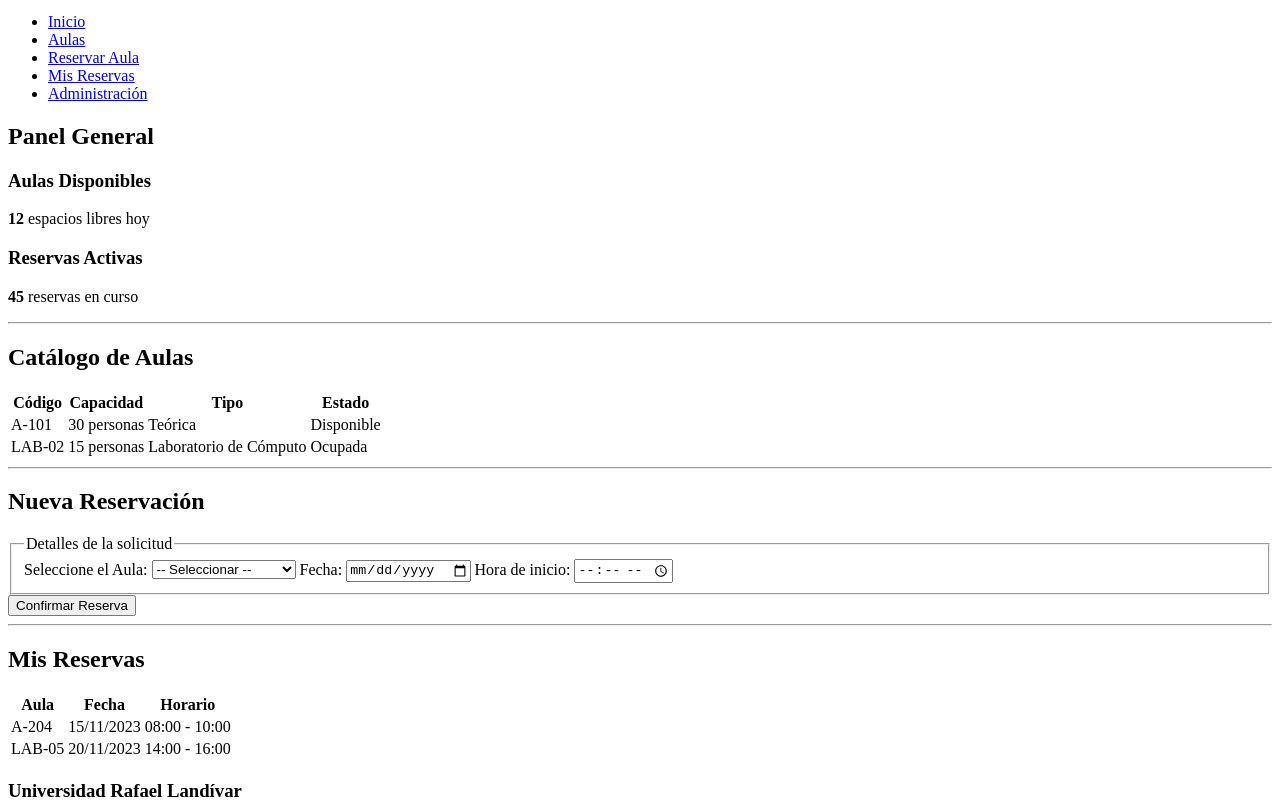
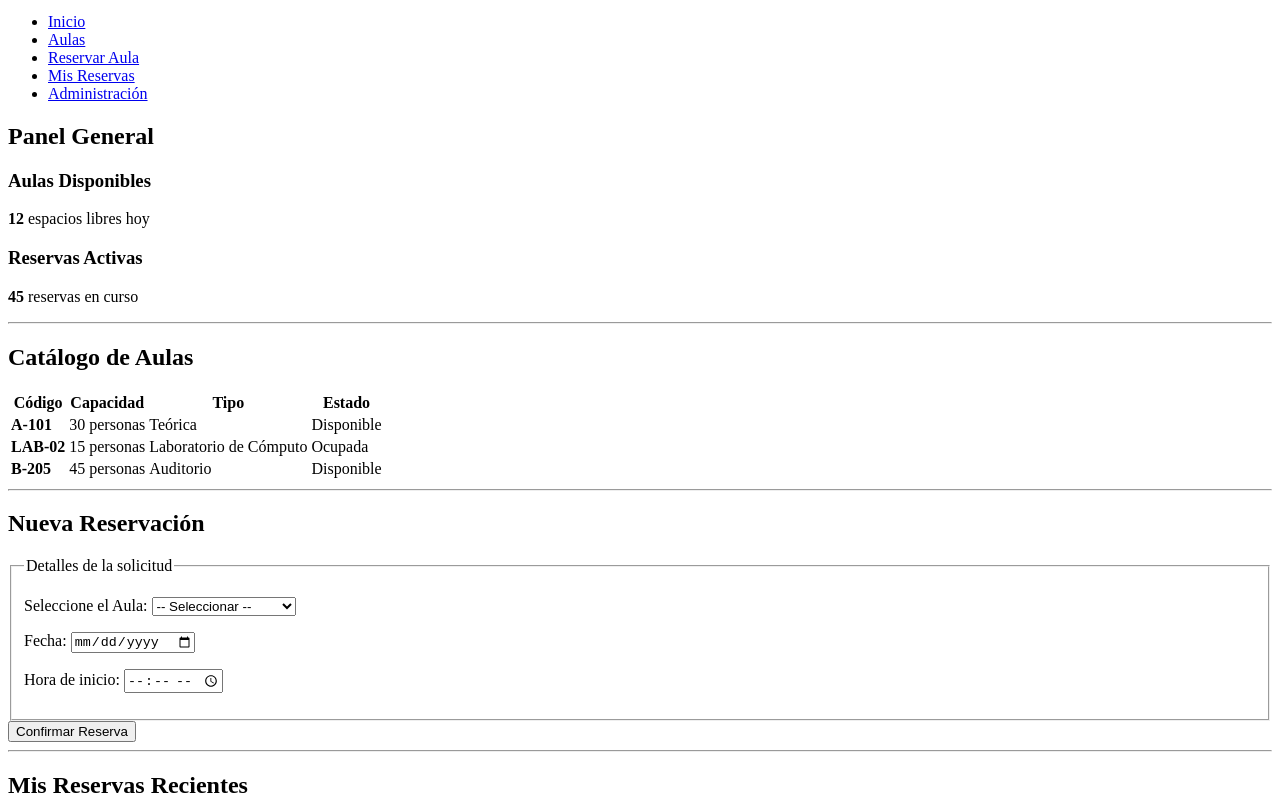
Before and after one commit to 1Roy1/Programacion_WEB_URL, a plain HTML site: page index.html in a window 1280 px wide. Shown: the part 148-952 px from the top of the page. Drawn offline with Linux system fonts and the light colour scheme.

Commit message:
Update university name and improve classroom listings
Changed the university name in the page title to 'Universidad Rafael Landívar'. Enhanced classroom tables by bolding classroom codes, adding a new classroom entry, and including a status column in the reservations table. Improved form structure for better accessibility and clarity.

```diff
--- a/index.html
+++ b/index.html
@@ -3,7 +3,7 @@
 <head>
     <meta charset="UTF-8">
     <meta name="viewport" content="width=device-width, initial-scale=1.0">
-    <title>Sistema de Gestión de Aulas - Universidad Central</title>
+    <title>Sistema de Gestión de Aulas - Universidad Rafael Landívar</title>
     <meta name="description" content="Plataforma para la administración y reserva de espacios académicos.">
 </head>
 <body>
@@ -61,16 +61,22 @@
                 </thead>
                 <tbody>
                     <tr>
-                        <td>A-101</td>
+                        <td><strong>A-101</strong></td>
                         <td>30 personas</td>
                         <td>Teórica</td>
                         <td>Disponible</td>
                     </tr>
                     <tr>
-                        <td>LAB-02</td>
+                        <td><strong>LAB-02</strong></td>
                         <td>15 personas</td>
                         <td>Laboratorio de Cómputo</td>
                         <td>Ocupada</td>
+                    </tr>
+                    <tr>
+                        <td><strong>B-205</strong></td>
+                        <td>45 personas</td>
+                        <td>Auditorio</td>
+                        <td>Disponible</td>
                     </tr>
                 </tbody>
             </table>
@@ -85,18 +91,24 @@
                 <fieldset>
                     <legend>Detalles de la solicitud</legend>
 
+                    <p>
                         <label for="aula-select">Seleccione el Aula:</label>
                         <select id="aula-select" name="aula_id" required>
                             <option value="">-- Seleccionar --</option>
                             <option value="A-101">Aula A-101 (Teórica)</option>
                             <option value="LAB-02">Lab 02 (Cómputo)</option>
                         </select>
+                    </p>
 
+                    <p>
                         <label for="fecha-reserva">Fecha:</label>
                         <input type="date" id="fecha-reserva" name="fecha" required>
+                    </p>
 
+                    <p>
                         <label for="hora-reserva">Hora de inicio:</label>
                         <input type="time" id="hora-reserva" name="hora" required>
+                    </p>
                 </fieldset>
 
                 <button type="submit">Confirmar Reserva</button>
@@ -106,7 +118,7 @@
         <hr>
 
         <section id="mis-reservas" aria-labelledby="titulo-historial">
-            <h2 id="titulo-historial">Mis Reservas</h2>
+            <h2 id="titulo-historial">Mis Reservas Recientes</h2>
 
             <table>
                 <thead>
@@ -114,18 +126,21 @@
                         <th scope="col">Aula</th>
                         <th scope="col">Fecha</th>
                         <th scope="col">Horario</th>
+                        <th scope="col">Estatus</th>
                     </tr>
                 </thead>
                 <tbody>
                     <tr>
-                        <td>A-204</td>
-                        <td><time datetime="2023-11-15">15/11/2023</time></td>
+                        <td><strong>A-204</strong></td>
+                        <td><time datetime="2023-11-15">15 Nov 2023</time></td>
                         <td>08:00 - 10:00</td>
+                        <td>Confirmada</td>
                     </tr>
                     <tr>
-                        <td>LAB-05</td>
-                        <td><time datetime="2023-11-20">20/11/2023</time></td>
+                        <td><strong>LAB-05</strong></td>
+                        <td><time datetime="2023-11-20">20 Nov 2023</time></td>
                         <td>14:00 - 16:00</td>
+                        <td>Confirmada</td>
                     </tr>
                 </tbody>
             </table>
```
Lines whose indentation alone changed are shown as unchanged.
